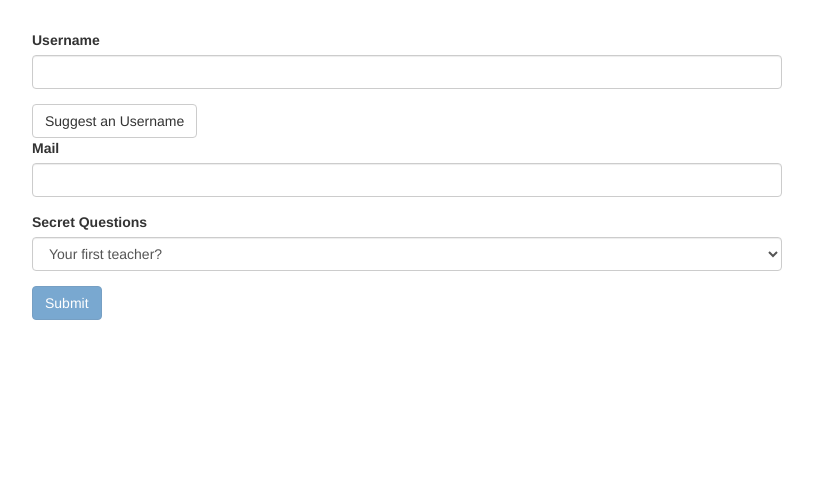
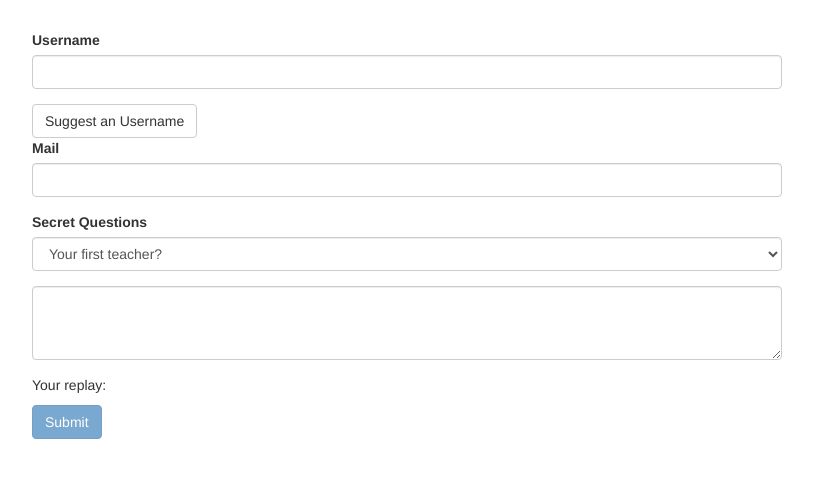
Before and after one commit to dlith/forms-td-angular, an Angular app: page / in a window 1280 px wide. Shown: the top 478 px of the page, without its empty margins (233-1046 px from the left). Built offline with nearby package versions, Linux system fonts and the light colour scheme.

Commit message:
TD: Grouping Form Controls

```diff
--- a/src/app/app.component.html
+++ b/src/app/app.component.html
@@ -39,6 +39,10 @@
             <option value="teacher">Your first teacher?</option>
           </select>
         </div>
+        <div class="form-group">
+          <textarea name="questionAnswer" rows="3" class="form-control" [(ngModel)]="answer"></textarea>
+        </div>
+        <p>Your replay: {{ answer }}</p>
         <button class="btn btn-primary" type="submit" [disabled]="!f.valid">Submit</button>
       </form>
     </div>
--- a/src/app/app.component.ts
+++ b/src/app/app.component.ts
@@ -9,7 +9,7 @@
 export class AppComponent {
 
   @ViewChild('f') signupForm: NgForm;
-
+  answer = '';
   defalutQuestion = 'teacher';
 
   suggestUserName() {
```
